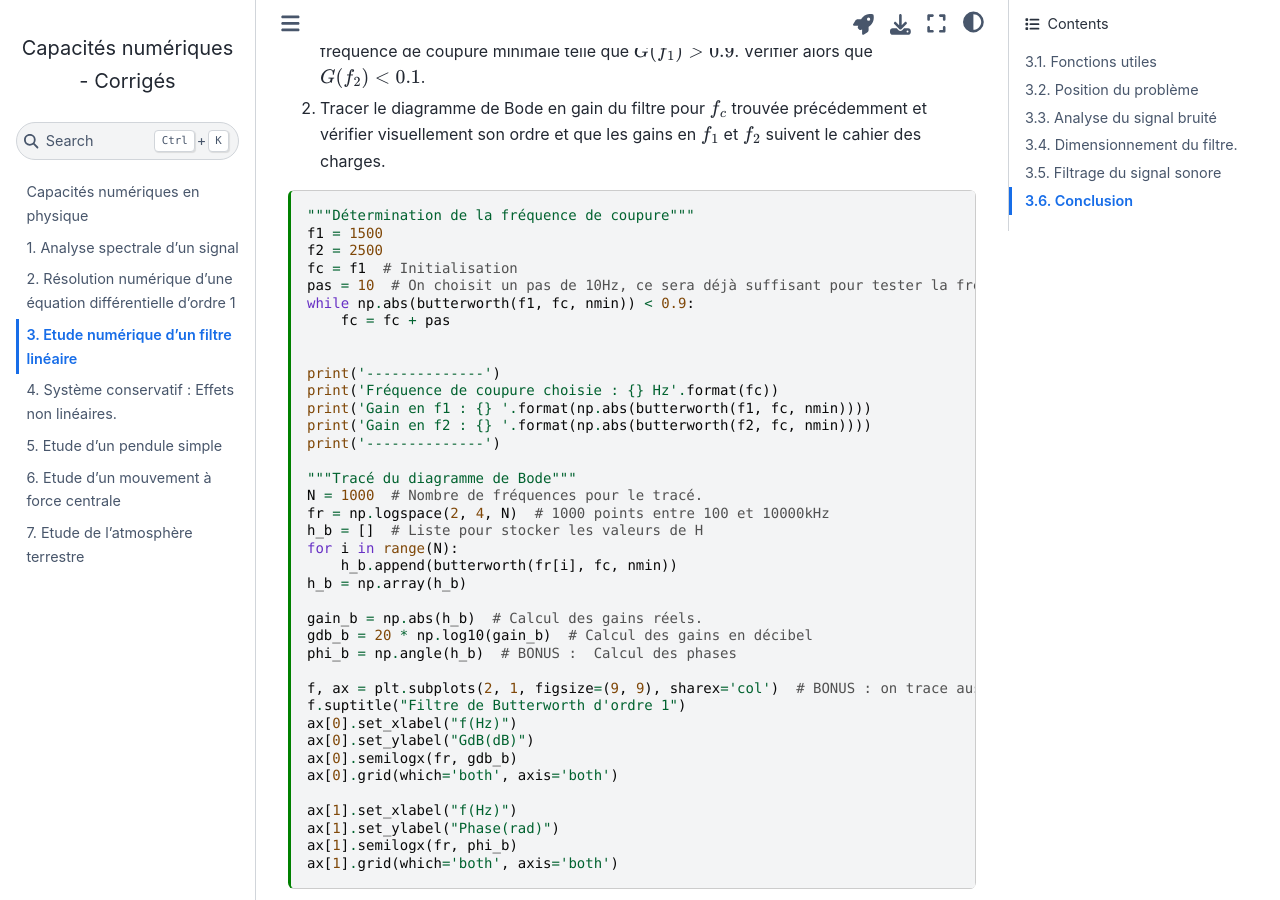
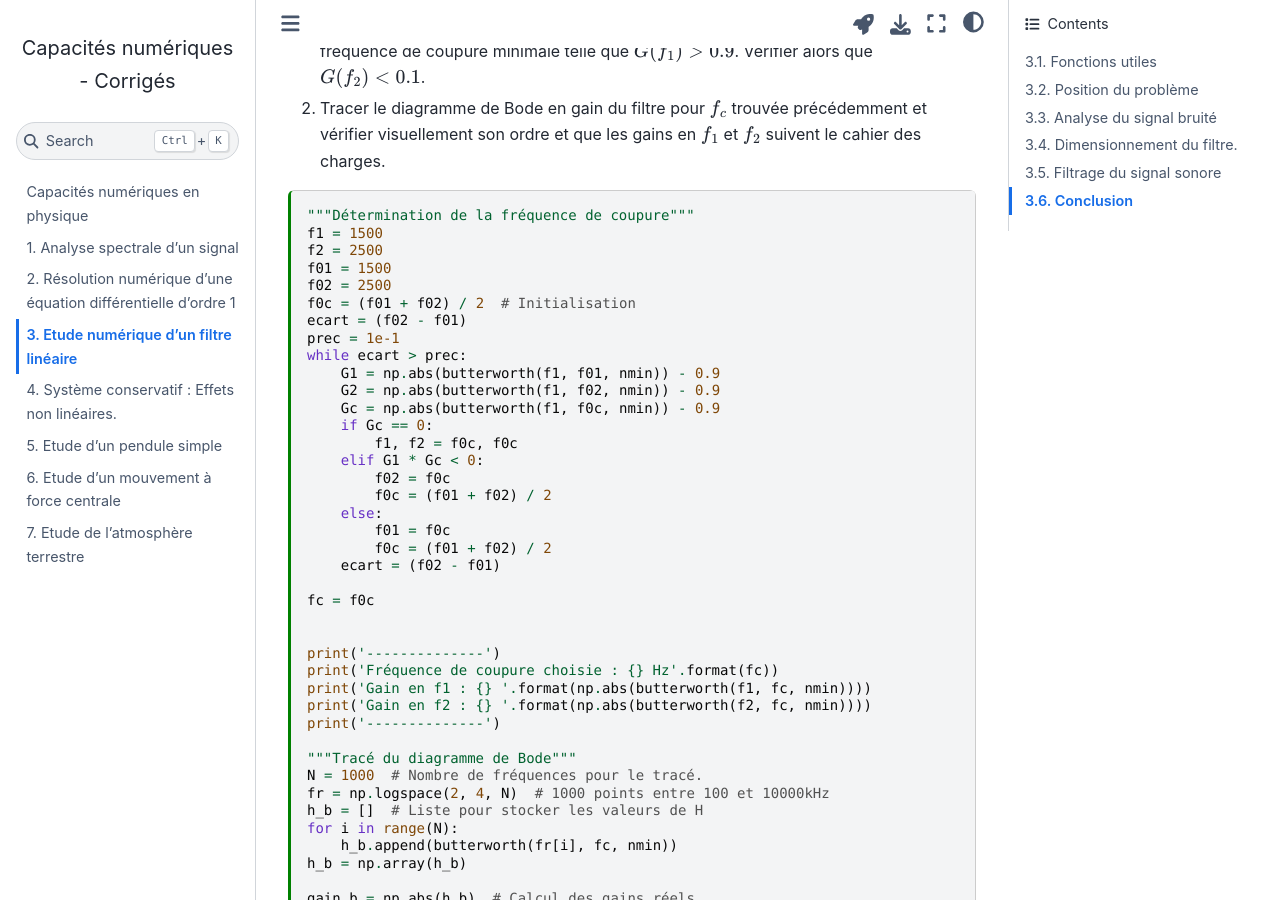
Before and after one commit to pcsi3physiquestan/capacites_numeriques_correction_sources, a Jupyter Book: the page built from elec_filtrage_correction.md, in a window 1280 px wide and 900 px high, scrolled down 7150 px. Built offline with Jupyter Book 1.0.4 settings and Sphinx 7.4.7 and the Sphinx Book theme 1.1.4, drawn with Linux system fonts in a browser that asks for light colours.

Commit message:
Mise à jour des sources

````diff
--- a/elec_filtrage_correction.md
+++ b/elec_filtrage_correction.md
@@ -71,7 +71,6 @@ def eval_fft(s, fe):
     freqs = np.arange(int(N / 2)) * fe / N  # Liste de fréquence
     sk = fft(s) / N  # Calcul de la TF
     return freqs, np.abs(sk)[:int(N/2)] * 2, np.angle(sk)[:int(N/2)]
-
 ```
 
 ## Position du problème
@@ -282,10 +281,26 @@ __Exercice 3:__
 """Détermination de la fréquence de coupure"""
 f1 = 1500
 f2 = 2500
-fc = f1  # Initialisation
-pas = 10  # On choisit un pas de 10Hz, ce sera déjà suffisant pour tester la fréquence fc.
-while np.abs(butterworth(f1, fc, nmin)) < 0.9:
-    fc = fc + pas
+f01 = 1500
+f02 = 2500
+f0c = (f01 + f02) / 2  # Initialisation
+ecart = (f02 - f01)
+prec = 1e-1
+while ecart > prec:
+    G1 = np.abs(butterworth(f1, f01, nmin)) - 0.9
+    G2 = np.abs(butterworth(f1, f02, nmin)) - 0.9
+    Gc = np.abs(butterworth(f1, f0c, nmin)) - 0.9
+    if Gc == 0:
+        f1, f2 = f0c, f0c
+    elif G1 * Gc < 0:
+        f02 = f0c
+        f0c = (f01 + f02) / 2
+    else:
+        f01 = f0c
+        f0c = (f01 + f02) / 2
+    ecart = (f02 - f01)
+
+fc = f0c
 
 
 print('--------------')
--- a/elec_reponse_o1_correction.py
+++ b/elec_reponse_o1_correction.py
@@ -136,9 +136,9 @@ def sol_echelon(t, t1, y0):  # Echelon, solution analytique
     return (y0 - 1) * np.exp(- (t - t1) / tau) + 1
 
 
-pas = tau / 1000  # pas d'intégration
+pas = tau / 0.5  # pas d'intégration
 
-t_libre, num_libre = euler(f_libre, pas, 0, 5 * tau, 1)  # Intégration numérique du régime libre
+t_libre, num_libre = euler(f_libre, pas, 0, 20 * tau, 1)  # Intégration numérique du régime libre
 ana_libre = sol_libre(t_libre, 0, 1)  # Solution analytique du régime libre
 
 fl, axl = plt.subplots()  # Création de la fenêtre et des axes
@@ -160,7 +160,7 @@ axe.set_xlabel('t (s)')  # Légende des abscisses
 axe.set_ylabel('u(t) (V)')  # Légende des ordonnées
 
 axe.plot(t_echelon, num_echelon, label="Euler", color='red')  # Tracé de la solution numérique
-axe.plot(t_echelon, ana_echelon, label="Analytique", color='blue')  # Tracé de la solution analytique
+axe.plot(t_echelon, ana_echelon, label="Analytique", color='blue', alpha=0.2)  # Tracé de la solution analytique
 axe.legend()
 axe.grid()
 
````
Also changed, not shown: elec_filtrage_correction.py (+20 -4 lines), elec_reponse_o1_correction.md (+3 -3 lines), elec_filtrage_correction.ipynb, elec_reponse_o1_correction.ipynb.
